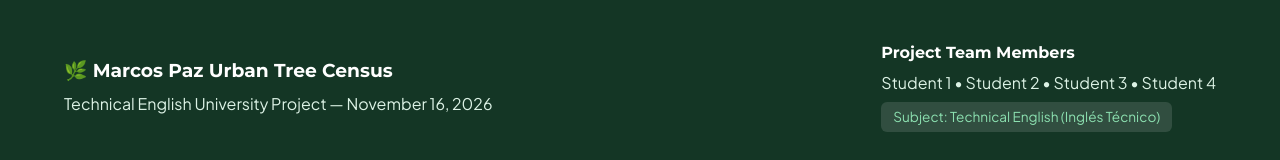
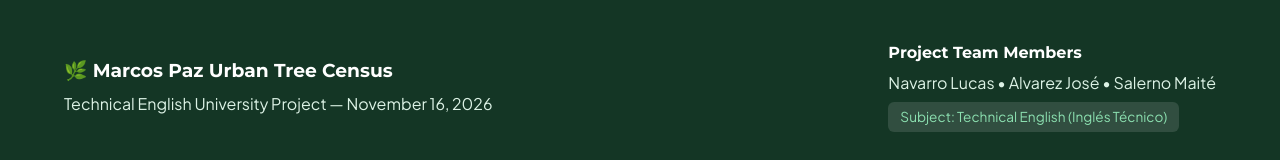
Before and after one commit to lucasnavarro2552/marcos-paz-verde, a plain HTML site: page index.html in a window 1280 px wide. Shown: the part 6968-7128 px from the top of the page. Drawn offline with nearby package versions, Linux system fonts and the light colour scheme; no server answers.

Commit message:
nombre estudiantes

```diff
--- a/index.html
+++ b/index.html
@@ -304,7 +304,7 @@
       </div>
       <div class="team-box">
         <h4>Project Team Members</h4>
-        <p>Student 1 • Student 2 • Student 3 • Student 4</p>
+        <p>Navarro Lucas • Alvarez José • Salerno Maité</p>
         <span class="course-tag">Subject: Technical English (Inglés Técnico)</span>
       </div>
     </div>
```
